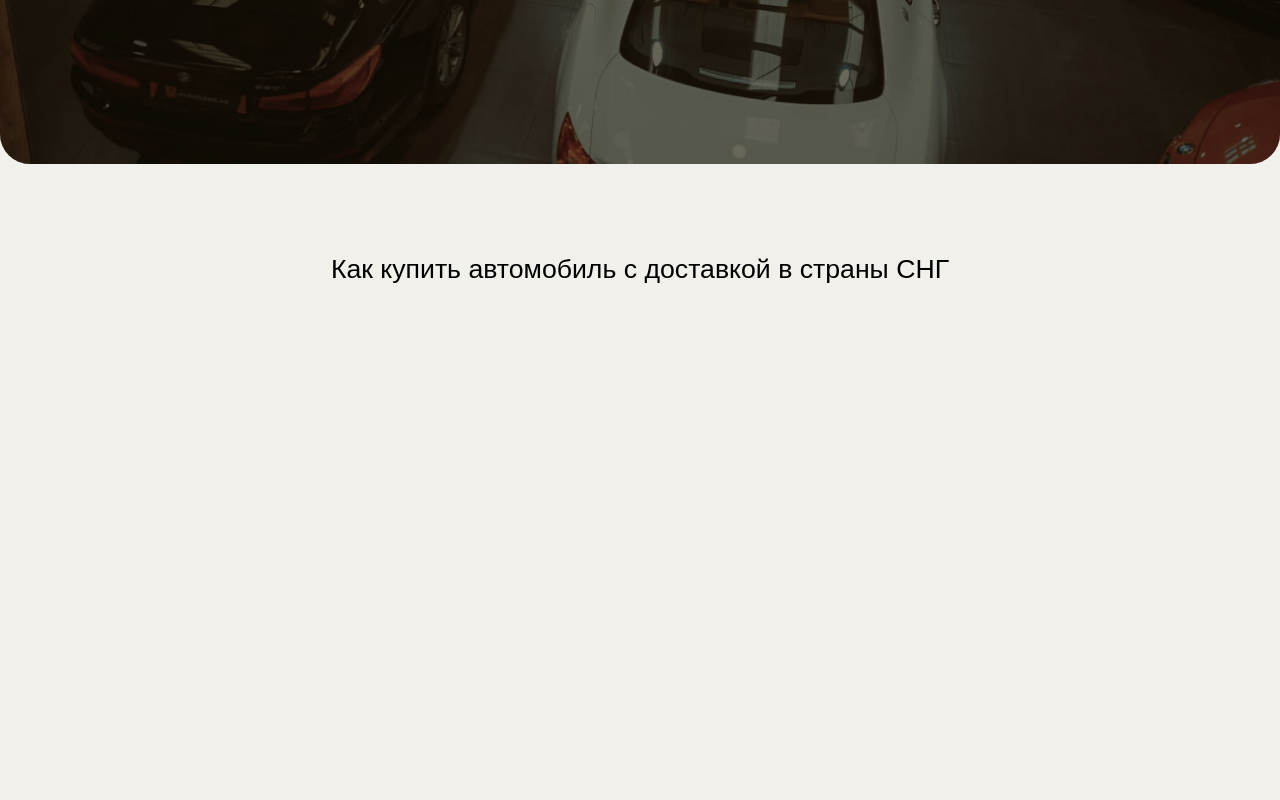
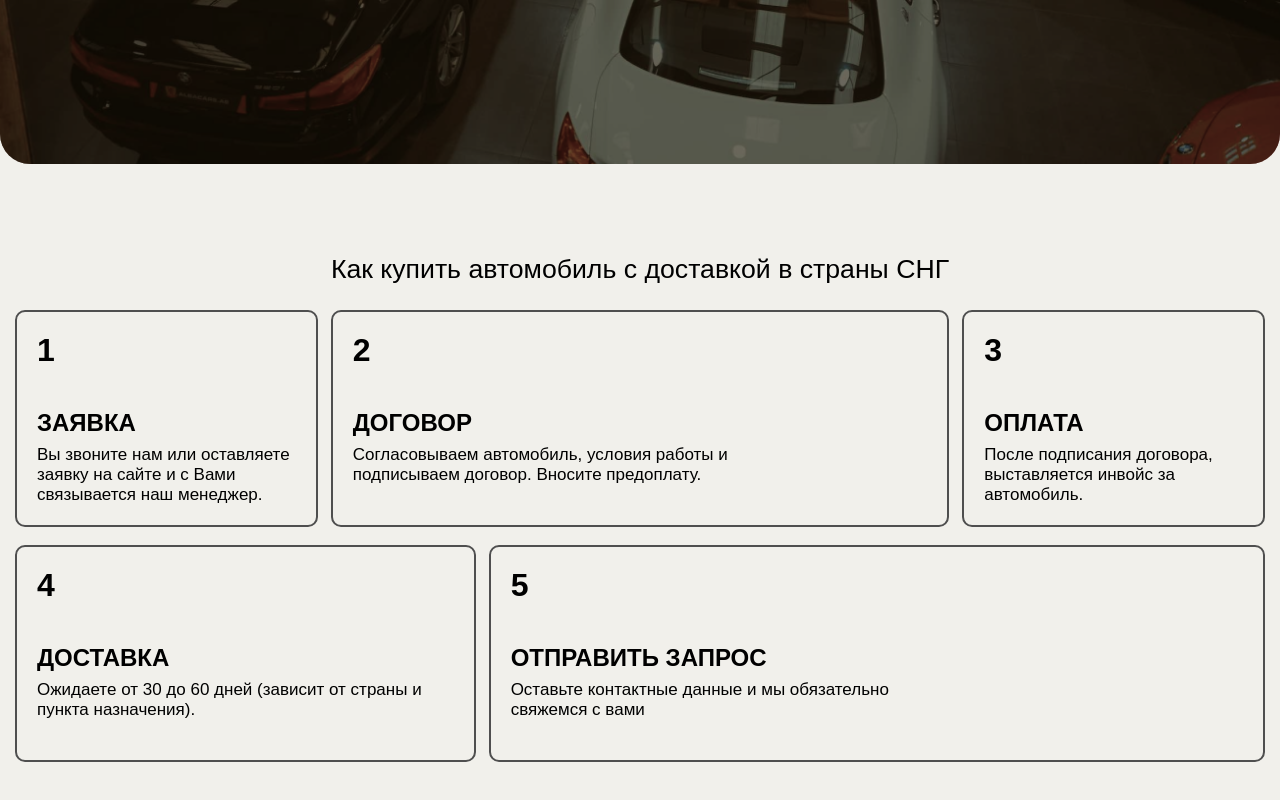
Before and after one commit to rxfr-dvpr/Auto-Trade, a Vue app: page / in a window 1280 px wide. Shown: the part 602-1402 px from the top of the page. Before the commit the page ends 977 px from the top, so only its background shows below. Built offline with nearby package versions, Linux system fonts and the light colour scheme; a web font is replaced by a local one.

Commit message:
how to buy section stylize finished

```diff
--- a/src/components/HowToBuy.vue
+++ b/src/components/HowToBuy.vue
@@ -3,6 +3,17 @@
     <div class="container">
         <div class="row">
             <h2 class="buy-title all-title">{{ store.title }}</h2>
+
+            <div class="buy__steps">
+                <div class="buy__steps-item" v-for="(step, idx) in store.steps" :key="idx"
+                :class="`step-${idx + 1}`">
+                    <span class="step-num">{{ idx + 1 }}</span>
+
+                    <p class="step-name">{{ step.name }}</p>
+
+                    <p class="step-txt">{{ step.txt }}</p>
+                </div>
+            </div>
         </div>
     </div>
   </section>
@@ -38,6 +49,52 @@ export default {
         width: 100%;
         text-align: center;
     }
+
+    .buy__steps {
+        width: 100%;
+        display: grid;
+        grid-template-columns: repeat(8, 1fr);
+        grid-template-rows: repeat(4, 1fr);
+        grid-column-gap: 13px;
+        grid-row-gap: 18px;
+
+        &-item {
+            display: flex;
+            flex-direction: column;
+            row-gap: 8px;
+            padding: 20px 8px 20px 20px;
+            border: solid 2px var(--main-gray);
+            border-radius: 10px;
+
+            .step-num {
+                margin-bottom: 32px;
+                font-size: 32px;
+                font-weight: 600;
+            }
+
+            .step-name {
+                font-size: 24px;
+                text-transform: uppercase;
+                font-weight: 700;
+            }
+
+            .step-txt {
+                max-width: 400px;
+                width: 100%;
+                font-size: 17px;
+
+                &::first-letter {
+                    text-transform: uppercase;
+                }
+            }
+
+            &.step-1 { grid-area: 1 / 1 / 3 / 3; }
+            &.step-2 { grid-area: 1 / 3 / 3 / 7; }
+            &.step-3 { grid-area: 1 / 7 / 3 / 9; }
+            &.step-4 { grid-area: 3 / 1 / 5 / 4; }
+            &.step-5 { grid-area: 3 / 4 / 5 / 9; }
+        }
+    }
 }
 
 </style>
--- a/src/stores/buyStore.js
+++ b/src/stores/buyStore.js
@@ -7,7 +7,23 @@ export const buyStore = defineStore('Buy Store', {
             {
                 name: 'заявка',
                 txt: 'вы звоните нам или оставляете заявку на сайте и с Вами связывается наш менеджер.'
-            }
+            },
+            {
+                name: 'договор',
+                txt: 'согласовываем автомобиль, условия работы и подписываем договор. Вносите предоплату.'
+            },
+            {
+                name: 'оплата',
+                txt: 'после подписания договора, выставляется инвойс за автомобиль.'
+            },
+            {
+                name: 'доставка',
+                txt: 'ожидаете от 30 до 60 дней (зависит от страны и пункта назначения).'
+            },
+            {
+                name: 'отправить запрос',
+                txt: 'оставьте контактные данные и мы обязательно свяжемся с вами'
+            },
         ]
     })
 })
```
